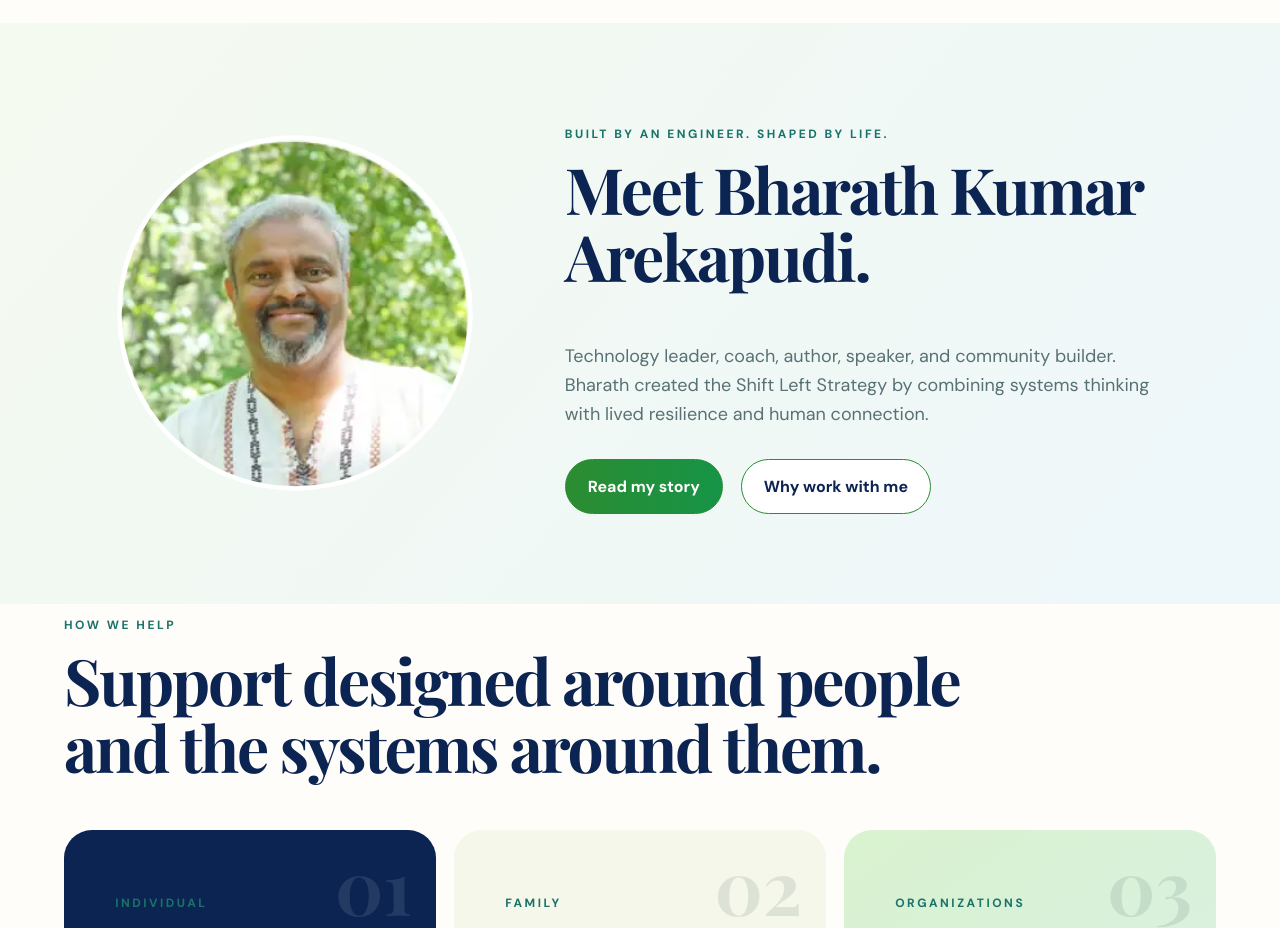
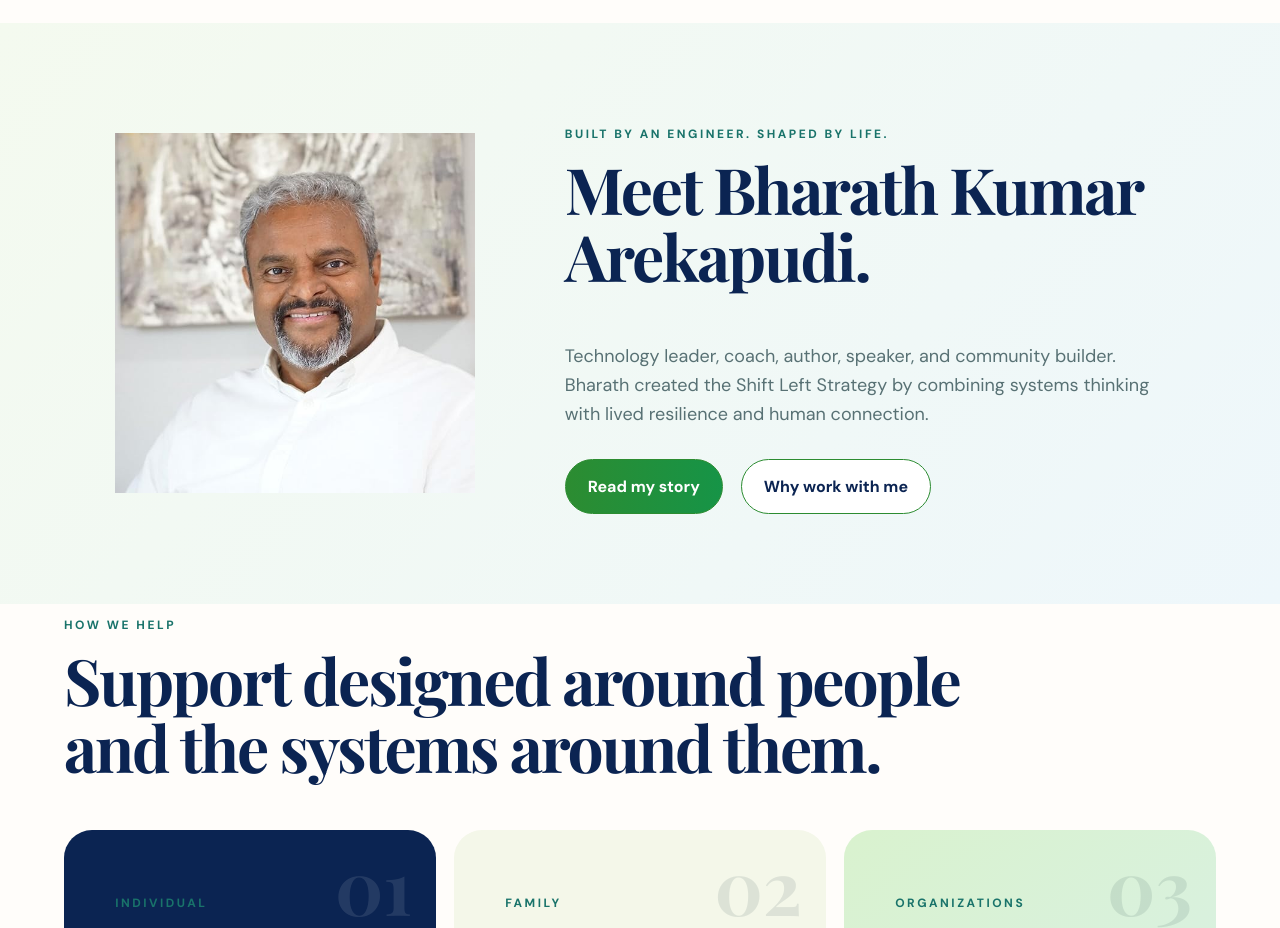
Before and after one commit to seattledesitv/shiftleftcc, a Next.js app: page / in a window 1280 px wide. Shown: the part 2220-3148 px from the top of the page. Built offline with nearby package versions, Linux system fonts and the light colour scheme; a web font is replaced by a local one.

Commit message:
Use uploaded Bharath profile photo on homepage

```diff
--- a/app/page.tsx
+++ b/app/page.tsx
@@ -32,7 +32,7 @@ export default function HomePage() {
 
     <section className="intro" id="about"><p className="eyebrow">THE SHIFT LEFT PHILOSOPHY</p><div><h2>Support should begin before the breaking point.</h2><p>In engineering, shifting left means identifying and addressing issues earlier. We bring that same proactive thinking into human wellbeing: building awareness, skills, habits, connection, and resilience before challenges intensify.</p></div></section>
 
-    <section className="founderPreview"><Image src="/bharath-portrait.svg" alt="Bharath Kumar Arekapudi" width={360} height={360} /><div><p className="eyebrow">BUILT BY AN ENGINEER. SHAPED BY LIFE.</p><h2>Meet Bharath Kumar Arekapudi.</h2><p>Technology leader, coach, author, speaker, and community builder. Bharath created the Shift Left Strategy by combining systems thinking with lived resilience and human connection.</p><div className="actions"><Link href="/my-story" className="button primary">Read my story</Link><Link href="/why-me" className="button secondary">Why work with me</Link></div></div></section>
+    <section className="founderPreview"><Image src="/f2ofujurrbr95cdsjtghjkqlu8._SY600_.jpg" alt="Bharath Kumar Arekapudi" width={360} height={360} /><div><p className="eyebrow">BUILT BY AN ENGINEER. SHAPED BY LIFE.</p><h2>Meet Bharath Kumar Arekapudi.</h2><p>Technology leader, coach, author, speaker, and community builder. Bharath created the Shift Left Strategy by combining systems thinking with lived resilience and human connection.</p><div className="actions"><Link href="/my-story" className="button primary">Read my story</Link><Link href="/why-me" className="button secondary">Why work with me</Link></div></div></section>
 
     <section className="offerings" id="offerings"><div className="sectionHeading"><p className="eyebrow">HOW WE HELP</p><h2>Support designed around people and the systems around them.</h2></div><div className="offeringGrid">{offerings.map((offering) => <article key={offering.title} className={`offeringCard ${offering.title.toLowerCase()}`}><span className="cardNumber">{offering.number}</span><p className="eyebrow">{offering.title}</p><h3>{offering.heading}</h3><p>{offering.body}</p><ul>{offering.items.map((item) => <li key={item}>{item}</li>)}</ul><Link href="/programs">Explore programs →</Link></article>)}</div><div className="actions"><Link href="/programs" className="button primary">View all programs</Link><Link href="/book" className="button secondary">Book a discovery call</Link></div></section>
 
```
